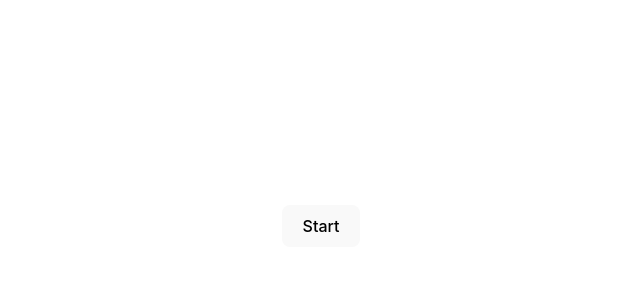
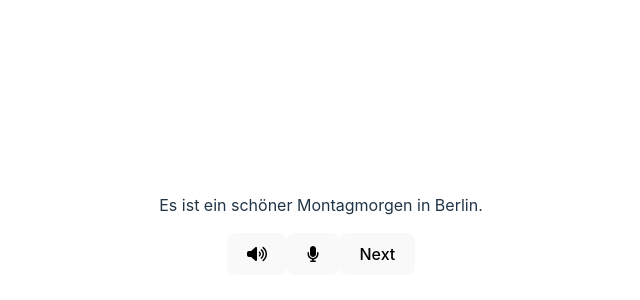
Before and after one commit to smarterGerman/reading_tool, a React (Vite) app: page / in a window 1280 px wide. Shown: the part 174-474 px from the top of the page, without its empty margins (319-959 px from the left). Built offline with nearby package versions, Linux system fonts and the light colour scheme.

Commit message:
TTS only by button press
Also update the icons to be more readable.

And since TTS is now only by button press, "Start" button is no longer
useful. With auto TTS, it was useful because TTS is not allowed until
the first user interaction.

```diff
--- a/package.json
+++ b/package.json
@@ -10,6 +10,9 @@
     "preview": "vite preview"
   },
   "dependencies": {
+    "@fortawesome/fontawesome-svg-core": "^6.5.1",
+    "@fortawesome/free-solid-svg-icons": "^6.5.1",
+    "@fortawesome/react-fontawesome": "^0.2.0",
     "react": "^18.2.0",
     "react-dom": "^18.2.0",
     "react-speech-recognition": "^3.10.0",
--- a/src/ReadingTool.tsx
+++ b/src/ReadingTool.tsx
@@ -1,7 +1,9 @@
-import { useEffect, useState } from 'react'
+import { useState } from 'react'
 import SpeechRecognition, { useSpeechRecognition } from 'react-speech-recognition'
 import './App.css'
 import Feedback from './Feedback.tsx'
+import { FontAwesomeIcon } from '@fortawesome/react-fontawesome'
+import { faVolumeHigh, faMicrophone } from '@fortawesome/free-solid-svg-icons'
 
 type ReadingToolProps = {
   sentences?: string[]
@@ -16,7 +18,8 @@ function ReadingTool(props: ReadingToolProps) {
   // Special values:
   // -1 - unstarted
   // sentences.length - finished
-  const [sentenceIndex, setSentenceIndex] = useState(-1)
+  // Change to -1 to show "Start" button
+  const [sentenceIndex, setSentenceIndex] = useState(0)
 
   function speakCurrentSentence() {
     if(sentenceIndex >= 0 && sentenceIndex < sentences.length) {
@@ -31,7 +34,8 @@ function ReadingTool(props: ReadingToolProps) {
     }
   }
 
-  useEffect(speakCurrentSentence, [sentenceIndex])
+  // Uncomment for automatic TTS.
+  // useEffect(speakCurrentSentence, [sentenceIndex])
 
   const {
     transcript,
@@ -90,8 +94,8 @@ function ReadingTool(props: ReadingToolProps) {
     <>
       <p>{sentences[sentenceIndex]}</p>
       <Feedback transcript={transcript} sentence={sentences[sentenceIndex]} listening={listening} />
-      <button onClick={speakCurrentSentence}>🔊</button>
-      <button onClick={toggleSpeechRecognition}>🎤 {listening ? "Listening..." : ""}</button>
+      <button onClick={speakCurrentSentence}><FontAwesomeIcon icon={faVolumeHigh} /></button>
+      <button onClick={toggleSpeechRecognition}><FontAwesomeIcon icon={faMicrophone} /> {listening ? "Listening..." : ""}</button>
       { sentenceIndex > 0 ? <button onClick={prevSentence}>Back</button> : null}
       <button onClick={nextSentence}>Next</button>
     </>
```
Also changed, not shown: 1 other file (tests, documents, lock files or other folders).
